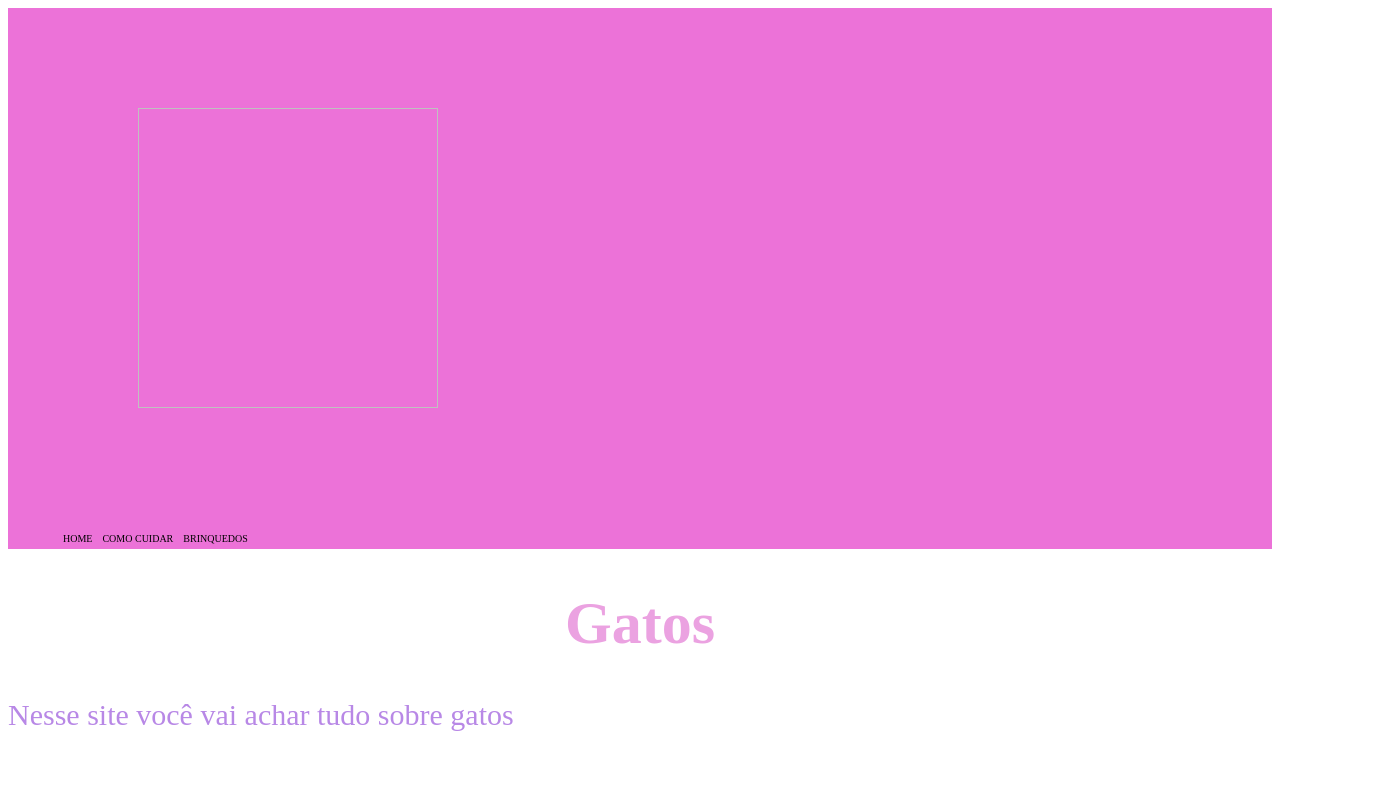
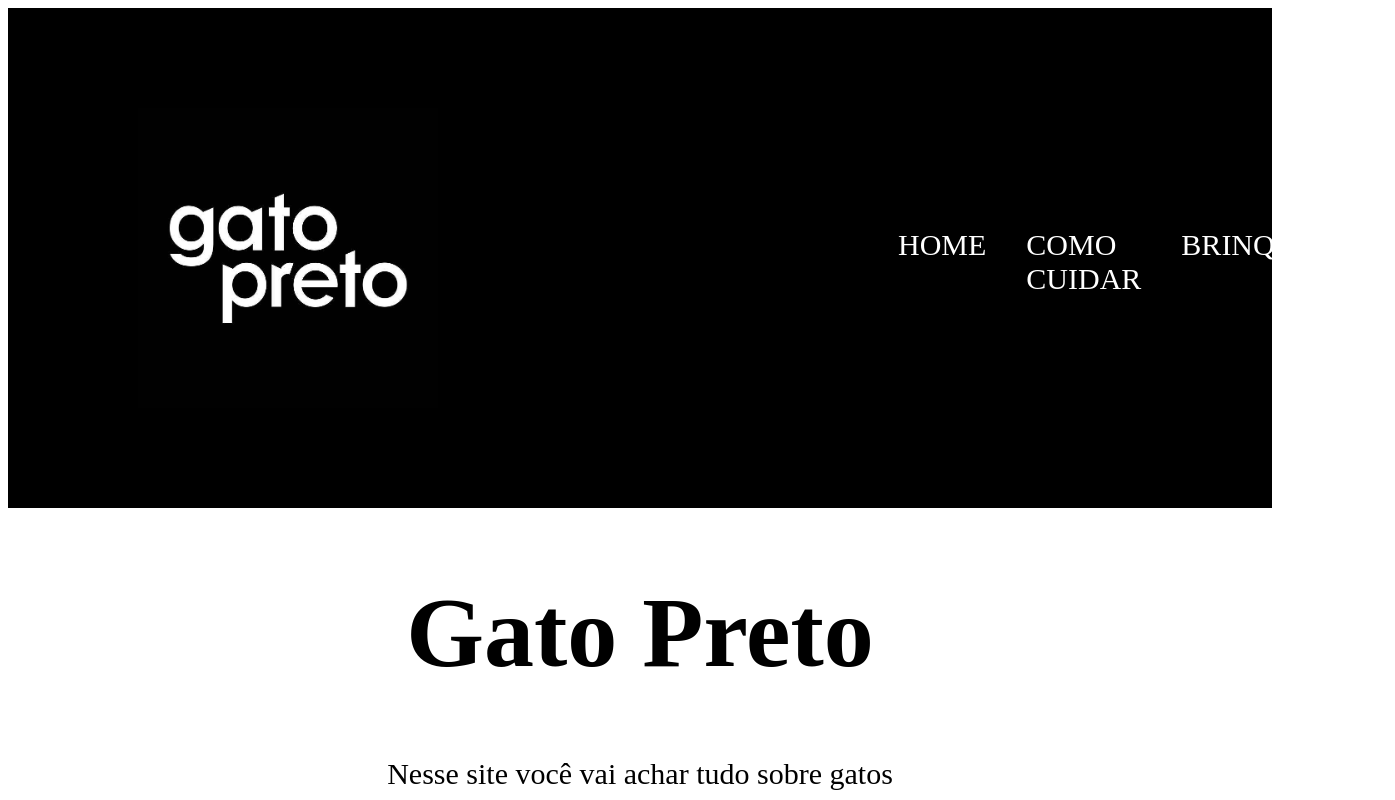
Before and after one commit to AnnaScarlet08/avaliacao, a plain HTML site: page index.html in a window 1280 px wide. Shown: the top 800 px of the page, 1395 px wide, since content can reach past the window. Drawn offline with Linux system fonts and the light colour scheme.

Commit message:
Add files via upload

```diff
--- a/index.html
+++ b/index.html
@@ -4,19 +4,19 @@
     <meta charset="UTF-8">
     <meta http-equiv="X-UA-Compatible" content="IE=edge">
     <meta name="viewport" content="width=device-width, initial-scale=1.0">
-    <title>Gatos</title>
+    <title>Gato Preto</title>
     <link rel="stylesheet" href="style.css">
 </head>
 <body>
     <header class="cabecalho">
-        <img class="Logogato" scr="Logo Gato.png" alt="">
+        <img class="logocabecalho" src="AlojadoGatoPreto.jpg" alt="">
         <ul class="lista_cabecalho">
             <li class="item_lista_cabecalho">Home</li>
             <li class="item_lista_cabecalho">Como Cuidar</li>
             <li class="item_lista_cabecalho">Brinquedos</li>
         </ul>
     </header>
-    <h1>Gatos</h1>
+    <h1>Gato Preto</h1>
     <p>Nesse site você vai achar tudo sobre gatos</p>
 
     <img src="Gato.avif" alt="Logo" class="Imagem1">
--- a/style.css
+++ b/style.css
@@ -2,14 +2,14 @@ body{
     background: rgb(255, 255, 255);
 }
 h1{
-    font-size: 60px;
-    color: rgb(235, 162, 225);
+    font-size: 100px;
+    color: rgb(0, 0, 0);
     text-align: center;
 }
 p{
     font-size: 30px;
-    color: rgb(184, 136, 230);
-    text-align: justify;
+    color: rgb(0, 0, 0);
+    text-align: center;
 
 }
 img{
@@ -20,18 +20,19 @@ img{
 }
 
 .cabecalho{
-    background-color: rgb(236, 114, 216);
-    padding: -10px;
+    background-color: rgb(0, 0, 0);
+    padding: 0px;
+    display: flex;
 }
 .lista_cabecalho{
     display: flex;
-    margin-left: 10px;
-    margin-right: 5px;
+    margin-left: 300px;
+    margin-top: 200px;
 }
 .item_lista_cabecalho{
-    color: rgb(0, 0, 0);
+    color: rgb(255, 255, 255);
     list-style: none;
     text-transform: uppercase;
-    font-size: 10px;
-    padding: 5px;
+    font-size: 30px;
+    padding: 20px;
 }
```
Also changed, not shown: AlojadoGatoPreto.jpg (added).
